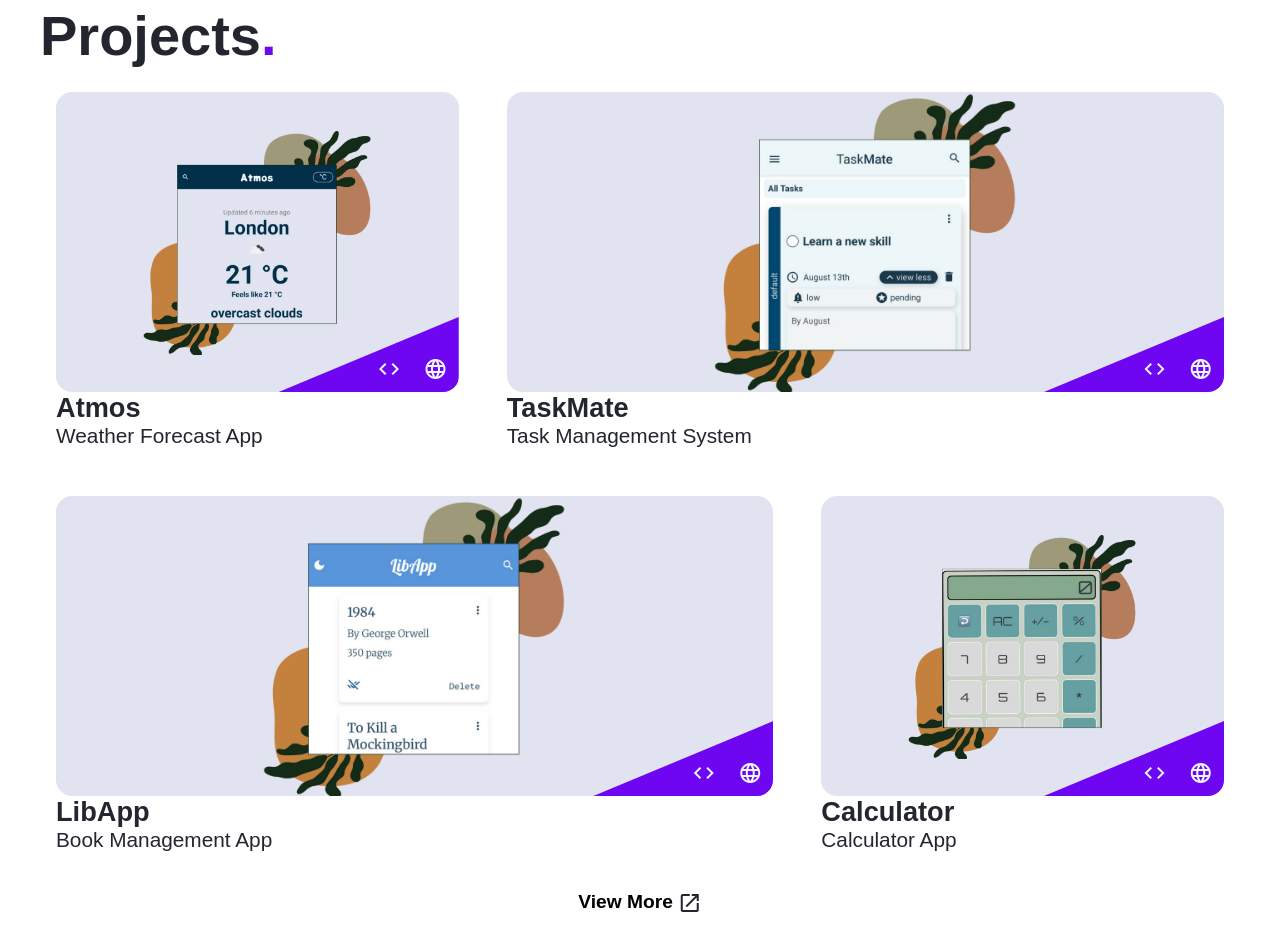
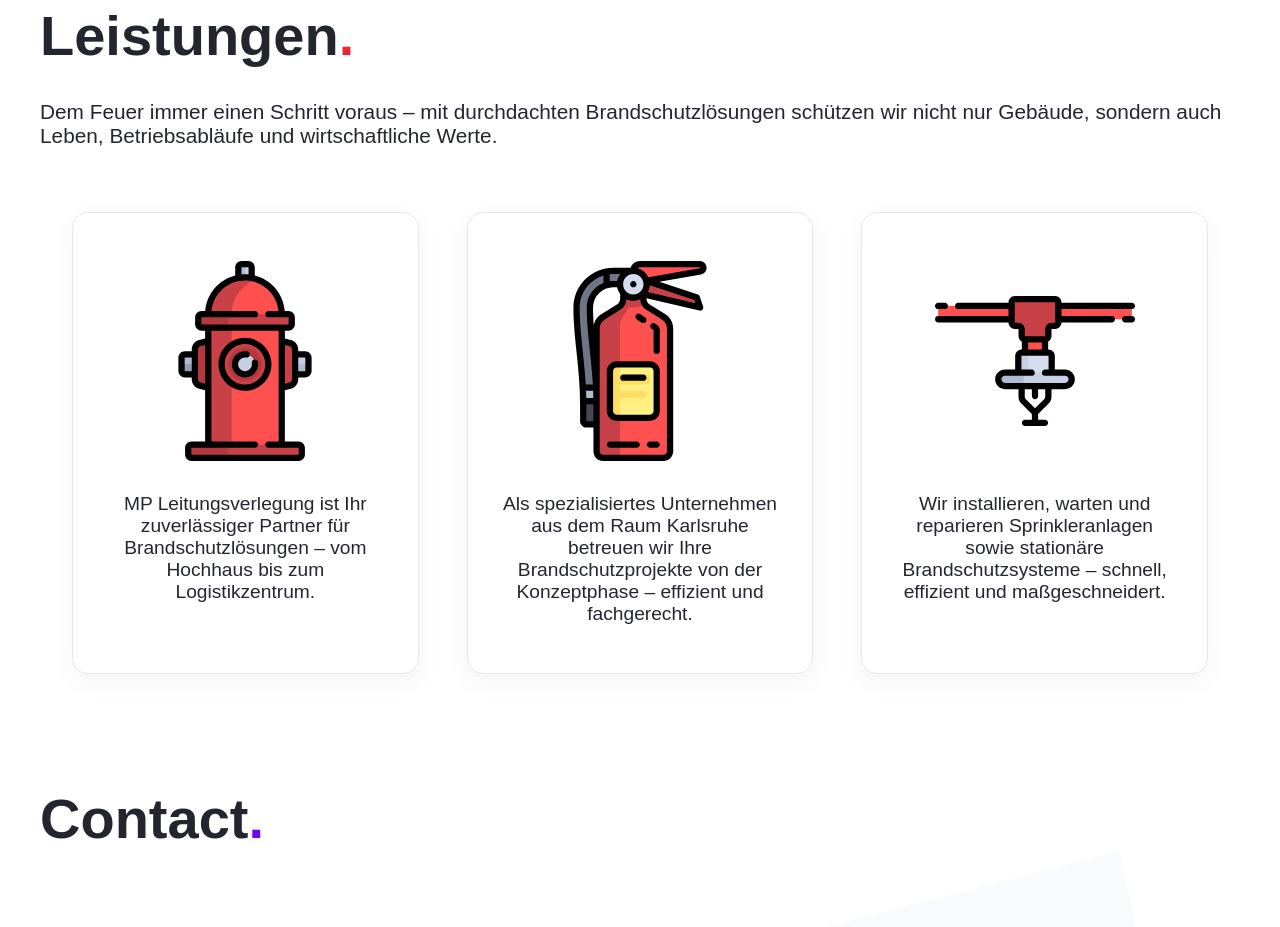
Before and after one commit to dejanpls/mp-leitungsverlegung.de, a website built with webpack: page src/template.html in a window 1280 px wide. Shown: the part 953-1880 px from the top of the page. Built offline with nearby package versions, Linux system fonts and the light colour scheme; files whose address does not match are found by name; a web font is replaced by a local one.

Commit message:
style: position and style cards

```diff
--- a/src/styles/nav.css
+++ b/src/styles/nav.css
@@ -25,5 +25,5 @@ nav > a {
 }
 
 nav > a:hover {
-  border-bottom: 3px solid rgb(110, 6, 242);
+  border-bottom: 3px solid rgb(234, 39, 52);
 }
--- a/src/styles/projects.css
+++ b/src/styles/projects.css
@@ -1,119 +1,61 @@
-div.cards {
-  display: flex;
-  flex-wrap: wrap;
-  justify-content: space-between;
-  gap: 1rem;
-}
-
 section#projects > h2 {
   font-size: 3.5rem;
   margin-bottom: 0.5rem;
 }
 
 section#projects > h2 > span {
-  color: rgb(110, 6, 242);
+  color: rgb(234, 39, 52);
 }
 
-div.card {
-  min-width: 300px;
-  padding: 1rem;
+p.intro {
+  margin-top: 2rem;
+  font-size: 1.3rem;
+  font-weight: 300;
+  color: #24262f;
+}
+
+.cards {
+  display: grid;
+  grid-template-columns: repeat(auto-fit, minmax(320px, 1fr));
+  gap: 3rem;
+  padding: 4rem 2rem;
+  max-width: 1200px;
+  margin: 0 auto;
+  background-color: #ffffff;
+}
+
+.card {
+  background-color: #ffffff;
+  border: 1px solid #e5e7eb;
+  border-radius: 16px;
+  padding: 3rem 2rem;
+  box-shadow: 0 8px 24px rgba(0, 0, 0, 0.05);
+  text-align: center;
+  transition:
+    transform 0.3s ease,
+    box-shadow 0.3s ease;
   display: flex;
   flex-direction: column;
-  /* border: 1px solid rgb(110, 6, 242); */
-  flex: 1 1 30%;
+  align-items: center;
 }
 
-div.card:nth-child(2n),
-div.card:nth-child(3n) {
-  flex: 2 1 50%;
+.card:hover {
+  transform: translateY(-4px);
+  box-shadow: 0 12px 32px rgba(0, 0, 0, 0.08);
 }
 
-div.card:nth-child(4n) {
-  flex: 1 1 30%;
+.card .svg {
+  width: 200px;
+  height: 200px;
+  margin-bottom: 2rem;
+  object-fit: contain;
+  transition: filter 0.3s ease;
 }
 
-.img-container {
-  position: relative;
-  height: 300px;
-  border-radius: 1rem;
-  background-color: #e1e4f0;
+.card p {
+  font-size: 1.2rem;
+  font-weight: 300;
+  max-width: 360px;
+  margin: 0;
+  color: #24262f;
 }
-
-.img-container img {
-  width: 100%;
-  height: 100%;
-  object-fit: contain;
-}
-
-div.info > h3 {
-  font-size: 1.7rem;
-}
-
-div.info > p {
-  font-size: 1.3rem;
-  width: 250px;
-}
-
-div.links {
-  position: absolute;
-  height: 75px;
-  width: 180px;
-  right: 0;
-  bottom: 0;
-  border-bottom-right-radius: 1rem;
-  display: flex;
-  align-items: flex-end;
-  justify-content: flex-end;
-  background-color: rgb(110, 6, 242);
-  clip-path: polygon(
-    0 100%,
-    /* top-left */ 100% 0,
-    /* top-right */ 100% 100%,
-    /* bottom-right */ 0% 100%
-  );
-}
-
-div.links > a {
-  text-decoration: none;
-  color: aliceblue;
-  padding: 0.7rem;
-  text-align: center;
-}
-
-div.links > a.material-icons {
-  font-size: 1.5rem;
-}
-
-div.view-more-container {
-  margin-top: 1rem;
-  display: flex;
-  justify-content: center;
-}
-
-div.view-more-container > a {
-  display: flex;
-  justify-content: center;
-  gap: 0.3rem;
-  text-decoration: none;
-  color: black;
-  font-size: 1.2rem;
-  font-weight: 700;
-  border: 3px solid white;
-  padding: 4px;
-  transition: border-bottom 0.2s ease-in-out;
-}
-
-div.view-more-container > a:hover {
-  border-bottom: 3px solid rgb(110, 6, 242);
-}
-
-@media (max-width: 700px) {
-  div.card {
-    flex: 1 1 400px;
-  }
-
-  div.card:nth-child(2n),
-  div.card:nth-child(3n) {
-    flex: 1 1 400px;
-  }
-}
--- a/src/template.html
+++ b/src/template.html
@@ -41,7 +41,7 @@
         <main>
           <header id="about">
             <div class="left-column">
-              <h1>Hallo 🦺 Wir sind Ihr</h1>
+              <h1>Wir sind Ihr 🦺</h1>
               <h2><span>Zuverlässiger</span> Partner</h2>
               <div class="introduction">
                 <p>für die Installation stationärer Brandschutzanlagen.</p>
@@ -64,106 +64,50 @@
           </header>
 
           <section id="projects">
-            <h2>Projects<span>.</span></h2>
+            <h2>Leistungen<span>.</span></h2>
+
+            <p class="intro">
+              Dem Feuer immer einen Schritt voraus – mit durchdachten
+              Brandschutzlösungen schützen wir nicht nur Gebäude, sondern auch
+              Leben, Betriebsabläufe und wirtschaftliche Werte.
+            </p>
+
             <div class="cards">
-              <div class="card atmos">
-                <div class="img-container">
-                  <img src="./assets//images//screenshots/atmos.png" alt="" />
-                  <div class="links">
-                    <a
-                      class="material-icons"
-                      href="https://github.com/dejanpls/atmos"
-                      >code</a
-                    >
-                    <a
-                      class="material-icons"
-                      href="https://dejanpls.github.io/atmos/"
-                      >language</a
-                    >
-                  </div>
-                </div>
-                <div class="info">
-                  <h3 id="title">Atmos</h3>
-                  <p class="description">Weather Forecast App</p>
-                </div>
+              <div class="card card-1">
+                <img
+                  class="svg"
+                  src="./assets/images/cards-img/fire-hydrant-hydrant-svgrepo-com.svg"
+                  alt=""
+                />
+                <p>
+                  MP Leitungsverlegung ist Ihr zuverlässiger Partner für
+                  Brandschutzlösungen – vom Hochhaus bis zum Logistikzentrum.
+                </p>
               </div>
-              <div class="card taskmate">
-                <div class="img-container">
-                  <img src="./assets/images/screenshots/taskmate.png" alt="" />
-                  <div class="links">
-                    <a
-                      class="material-icons"
-                      href="https://github.com/dejanpls/taskmate"
-                      >code</a
-                    >
-                    <a
-                      class="material-icons"
-                      href="https://dejanpls.github.io/taskmate/"
-                      >language</a
-                    >
-                  </div>
-                </div>
-                <div class="info">
-                  <h3 id="title">TaskMate</h3>
-                  <p class="description">Task Management System</p>
-                </div>
+              <div class="card card-2">
+                <img
+                  class="svg"
+                  src="./assets/images/cards-img/fire-extinguisher-svgrepo-com.svg"
+                  alt=""
+                />
+                <p>
+                  Als spezialisiertes Unternehmen aus dem Raum Karlsruhe
+                  betreuen wir Ihre Brandschutzprojekte von der Konzeptphase –
+                  effizient und fachgerecht.
+                </p>
               </div>
-              <div class="card libapp">
-                <div class="img-container">
-                  <img src="./assets/images/screenshots/libapp.png" alt="" />
-                  <div class="links">
-                    <a
-                      class="material-icons"
-                      href="https://github.com/dejanpls/libapp"
-                      >code</a
-                    >
-                    <a
-                      class="material-icons"
-                      href="https://dejanpls.github.io/libapp/"
-                      >language</a
-                    >
-                  </div>
-                </div>
-                <div class="info">
-                  <h3 id="title">LibApp</h3>
-                  <p class="description">Book Management App</p>
-                </div>
+              <div class="card card-3">
+                <img
+                  class="svg"
+                  src="./assets/images/cards-img/sprinkler-svgrepo-com.svg"
+                  alt=""
+                />
+                <p>
+                  Wir installieren, warten und reparieren Sprinkleranlagen sowie
+                  stationäre Brandschutzsysteme – schnell, effizient und
+                  maßgeschneidert.
+                </p>
               </div>
-              <div class="card calculator">
-                <div class="img-container">
-                  <img
-                    src="./assets/images/screenshots/calculator.png"
-                    alt=""
-                  />
-                  <div class="links">
-                    <a
-                      class="material-icons"
-                      href="https://github.com/dejanpls/calculator"
-                      >code</a
-                    >
-                    <a
-                      class="material-icons"
-                      href="https://dejanpls.github.io/calculator/"
-                      >language</a
-                    >
-                  </div>
-                </div>
-                <div class="info">
-                  <h3 id="title">Calculator</h3>
-                  <p class="description">Calculator App</p>
-                </div>
-              </div>
-            </div>
-            <div class="view-more-container">
-              <a href="https://github.com/dejanpls"
-                >View More
-                <span
-                  class="material-icons"
-                  aria-label="View More Projects on Github"
-                >
-                  open_in_new
-                </span>
-              </a>
             </div>
           </section>
 
```
Also changed, not shown: src/assets/images/cards-img/fire-extinguisher-svgrepo-com.svg (added), src/assets/images/cards-img/fire-hydrant-hydrant-svgrepo-com.svg (added), src/assets/images/cards-img/sprinkler-svgrepo-com.svg (added), src/assets/images/screenshots/atmos.png (deleted), src/assets/images/screenshots/calculator.png (deleted), src/assets/images/screenshots/libapp.png (deleted), src/assets/images/screenshots/taskmate.png (deleted).
